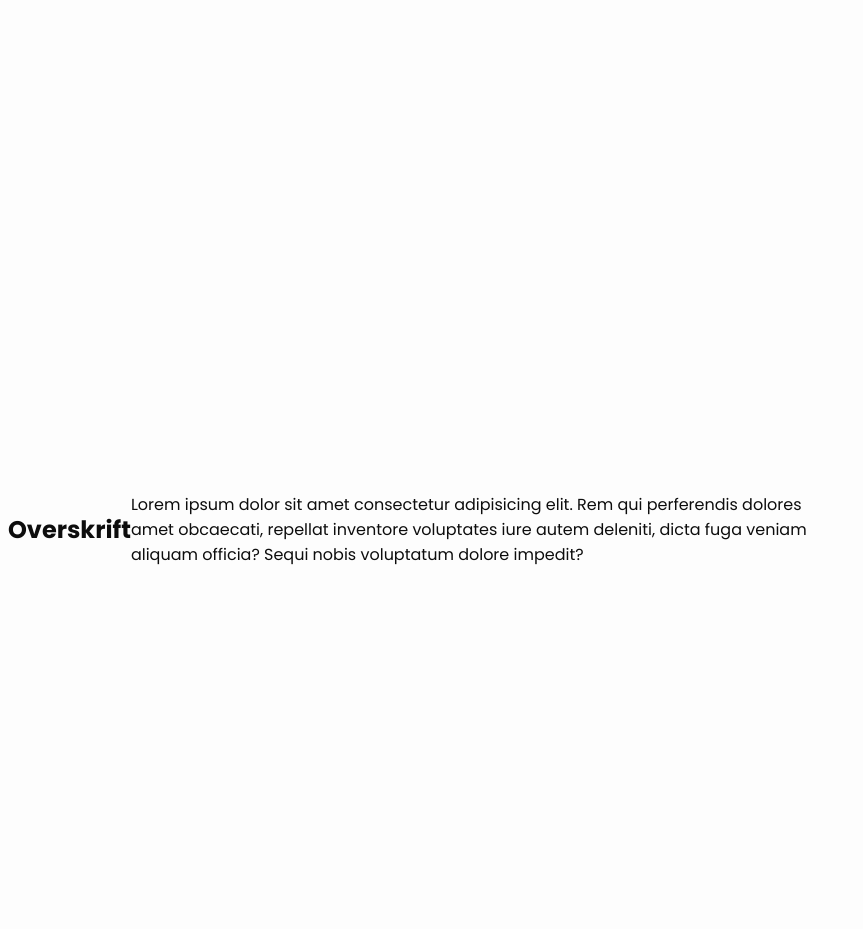
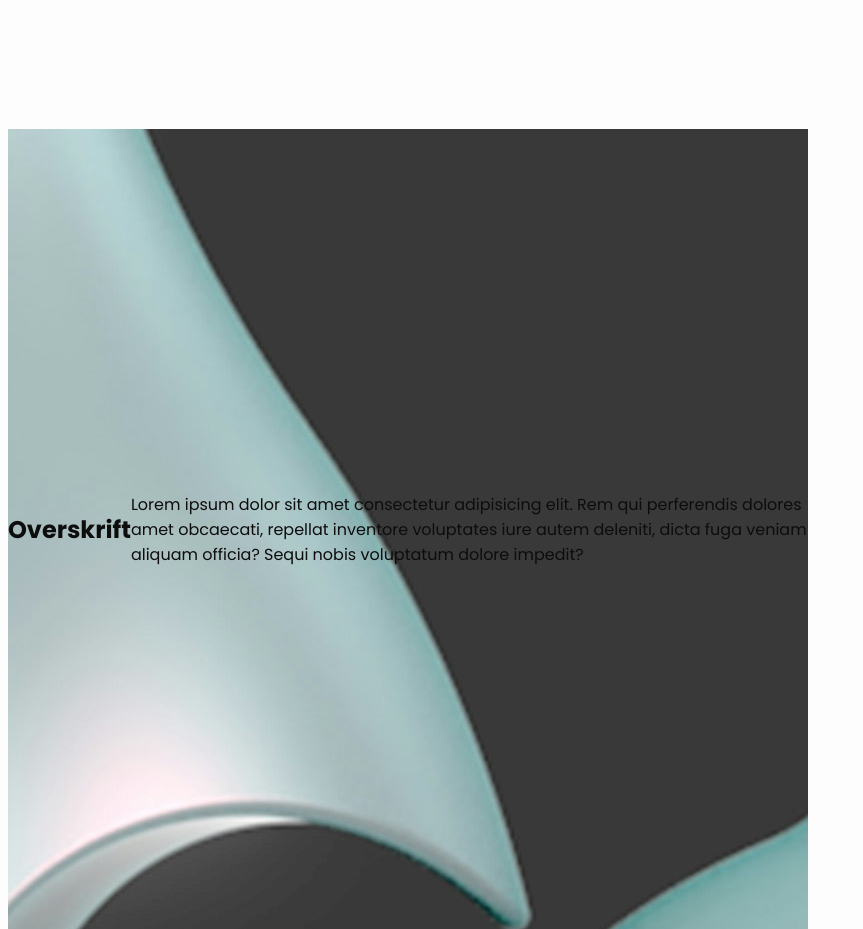
Before and after one commit to sonja-ops/dag10, a website: page index.html in a window 1280 px wide. Shown: the part 2340-3269 px from the top of the page, without its empty margins (0-863 px from the left). Drawn offline with Linux system fonts and the light colour scheme.

Commit message:
sett inn bilder

```diff
--- a/styles.css
+++ b/styles.css
@@ -44,7 +44,7 @@ ul {
 }
 
 .backgroundFeature{
-  background-image: url();
+  background-image: url(bilder/bildet\ 1.jpg);
   background-position: center;
 }
 
@@ -55,7 +55,7 @@ footer{
 }
 
 img{
-  width: 50 %;
+  width: 50%;
 }
 
 
```
Also changed, not shown: 3 other files.
